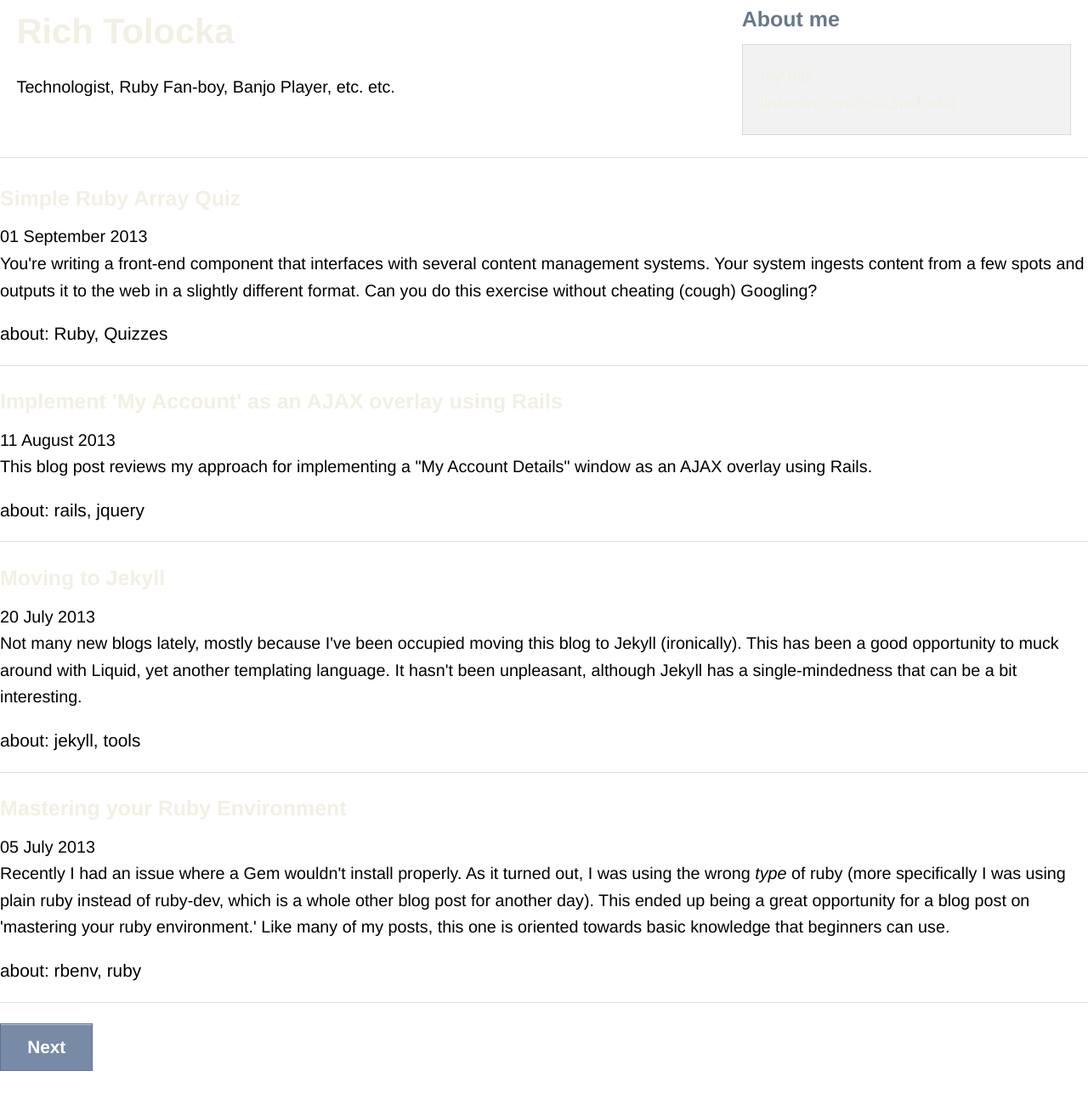
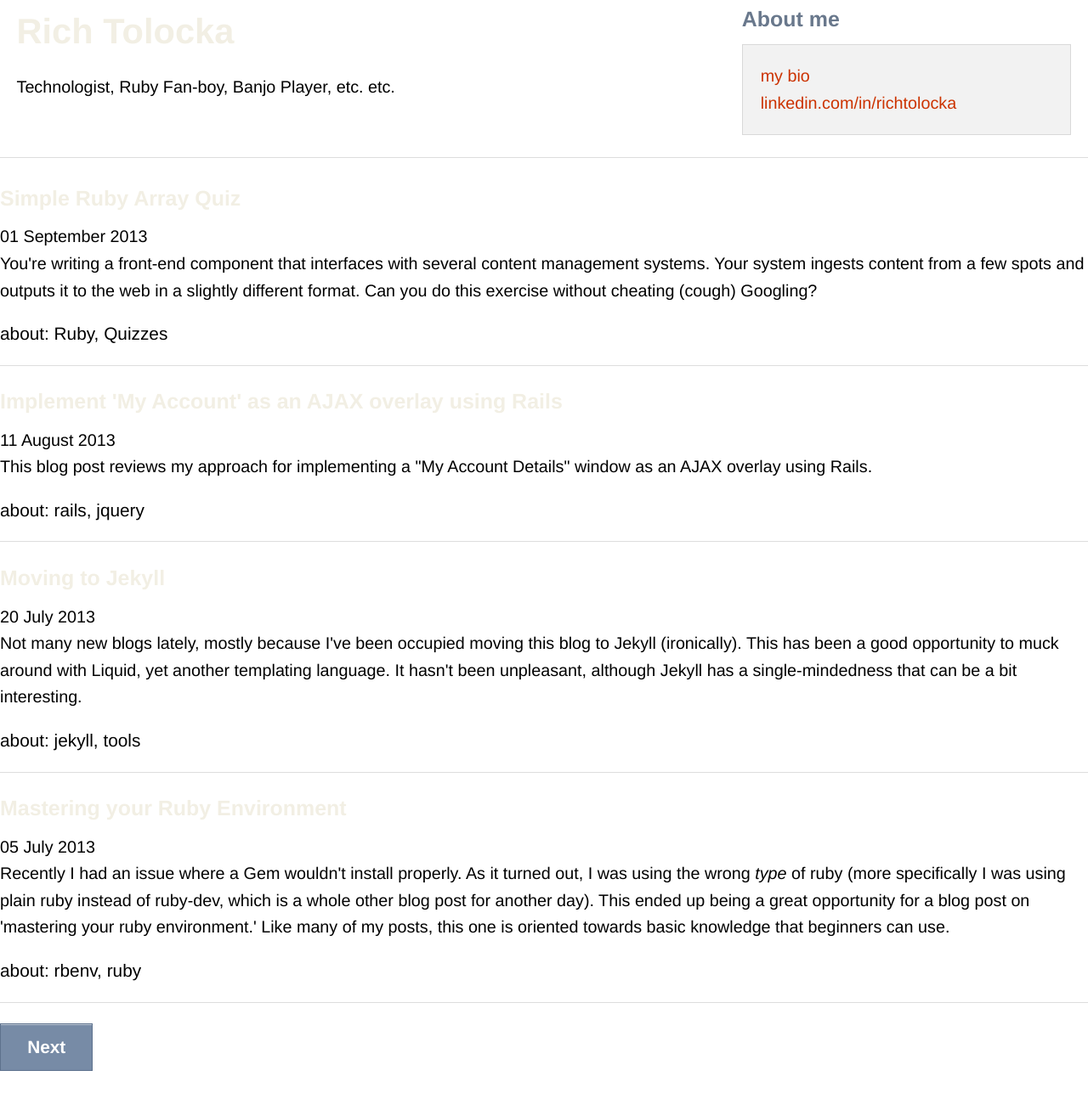
Before and after one commit to rtolocka/rtolocka.github.io, a Jekyll site: the page built from index.html, in a window 1280 px wide. Shown: the whole page at 85% size. Built offline with Jekyll 4.4.1, drawn with Linux system fonts in a browser that asks for light colours; Markdown is read by kramdown in place of the engine named in the settings; the list of posts is cut into pages by our own code.

Commit message:
Fixing link styles so they are more visible in content body.

```diff
--- a/css/overrides.css
+++ b/css/overrides.css
@@ -17,6 +17,9 @@
 
 code {
   font-size: .7em; }
+
+p a {
+  color: #CC3300 }
 
 /** Change hovers to red. */
 a:hover {
```
